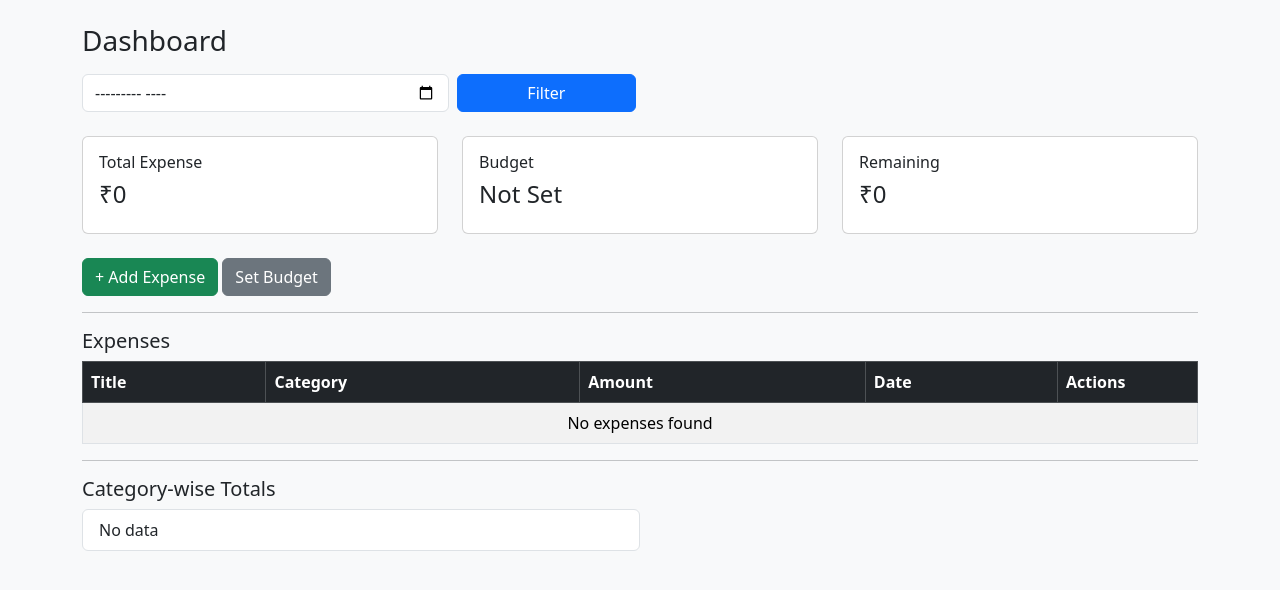
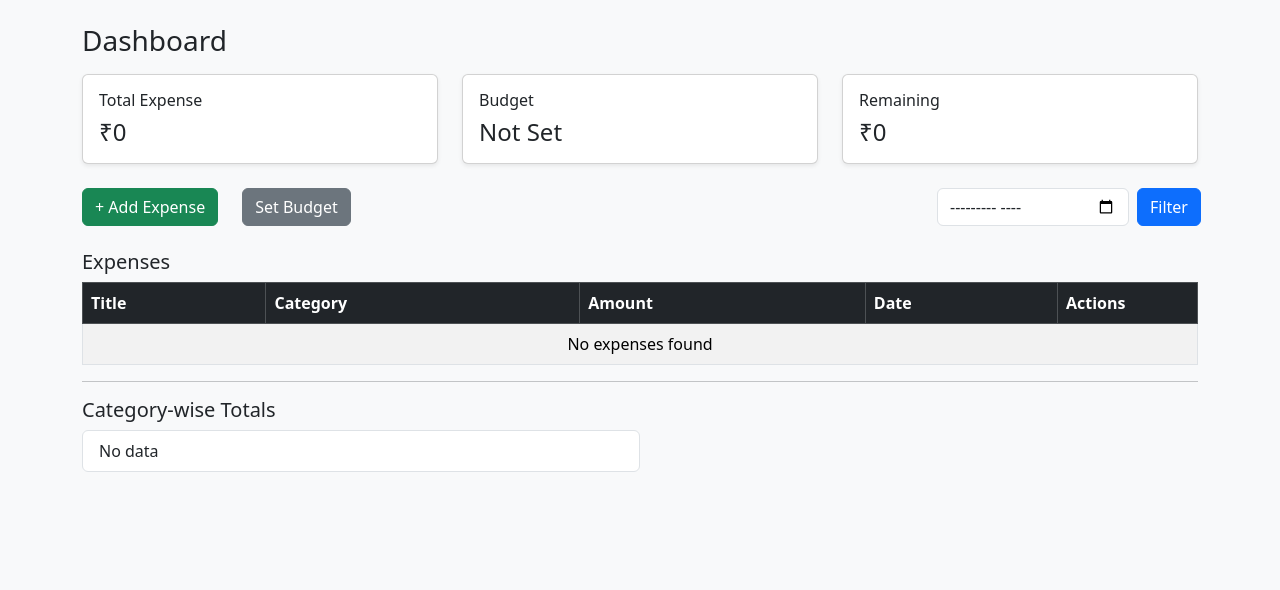
Before and after one commit to sgadale/expenses_tracker_main, a Django app: page / in a window 1280 px wide. Shown: the part 56-646 px from the top of the page. Run offline with Django 5.2, Linux system fonts and the light colour scheme; the visitor is signed in with stand-in values (Sample User, id 1); data that the repository does not hold is empty.

Commit message:
updated some features UI fixes

```diff
--- a/expense_tracker/expense_tracker/settings.py
+++ b/expense_tracker/expense_tracker/settings.py
@@ -134,3 +134,6 @@ REST_FRAMEWORK = {
         'rest_framework.permissions.IsAuthenticated',
     ],
 }
+
+SESSION_EXPIRE_AT_BROWSER_CLOSE = False
+SESSION_COOKIE_AGE = 60 * 60 * 24 * 7
--- a/expense_tracker/expenses/api_urls.py
+++ b/expense_tracker/expenses/api_urls.py
@@ -2,7 +2,9 @@ from django.urls import path
 from . import api_views
 
 urlpatterns = [
+    path('signup/', api_views.api_signup),
     path('login/', api_views.api_login),
+    path('logout/', api_views.api_logout),
     path('expenses/', api_views.expense_list_api),
     path('expenses/add/', api_views.add_expense_api),
     path('categories/', api_views.category_list_api),
--- a/expense_tracker/templates/expenses/dashboard.html
+++ b/expense_tracker/templates/expenses/dashboard.html
@@ -2,28 +2,18 @@
 {% block content %}
 
 <h3 class="mb-3">Dashboard</h3>
-
-<form method="get" class="row g-2 mb-4">
-    <div class="col-md-4">
-        <input type="month" name="month" value="{{ selected_month }}" class="form-control">
-    </div>
-    <div class="col-md-2">
-        <button class="btn btn-primary w-100">Filter</button>
-    </div>
-</form>
-
 <div class="row mb-4">
     <div class="col-md-4">
-        <div class="card p-3">
+        <div class="card shadow-sm p-3">
             <h6>Total Expense</h6>
-            <h4>₹{{ total_expense }}</h4>
+            <h4 class="mb-0">₹{{ total_expense }}</h4>
         </div>
     </div>
 
     <div class="col-md-4">
-        <div class="card p-3">
+        <div class="card shadow-sm p-3">
             <h6>Budget</h6>
-            <h4>
+            <h4 class="mb-0">
                 {% if budget %}
                     ₹{{ budget.amount }}
                 {% else %}
@@ -34,24 +24,45 @@
     </div>
 
     <div class="col-md-4">
-        <div class="card p-3">
+        <div class="card shadow-sm p-3">
             <h6>Remaining</h6>
-            <h4>₹{{ remaining }}</h4>
+            <h4 class="mb-0">₹{{ remaining }}</h4>
         </div>
     </div>
 </div>
 
-<div class="mb-3">
-    <button type="button" class="btn btn-success" data-bs-toggle="modal" data-bs-target="#addExpenseModal">
-    + Add Expense
-    </button>
+<div class="row align-items-center mb-4">
+    <!-- Add Expense -->
+    <div class="col-auto">
+        <button type="button"
+                class="btn btn-success"
+                data-bs-toggle="modal"
+                data-bs-target="#addExpenseModal">
+            + Add Expense
+        </button>
+    </div>
 
-    <button type="button" class="btn btn-secondary" data-bs-toggle="modal" data-bs-target="#budgetModal">
-    Set Budget
-    </button>
+    <!-- Set Budget -->
+    <div class="col-auto">
+        <button type="button"
+                class="btn btn-secondary"
+                data-bs-toggle="modal"
+                data-bs-target="#budgetModal">
+            Set Budget
+        </button>
+    </div>
+
+    <!-- Filter -->
+    <div class="col-md-3 ms-auto">
+        <form method="get" class="d-flex gap-2">
+            <input type="month"
+                   name="month"
+                   value="{{ selected_month }}"
+                   class="form-control">
+            <button class="btn btn-primary">Filter</button>
+        </form>
+    </div>
 </div>
-
-<hr>
 
 <h5>Expenses</h5>
 
```
Also changed, not shown: expense_tracker/expenses/api_views.py (+35 -6 lines), expense_tracker/expenses/serializers.py (+23 -0 lines).
